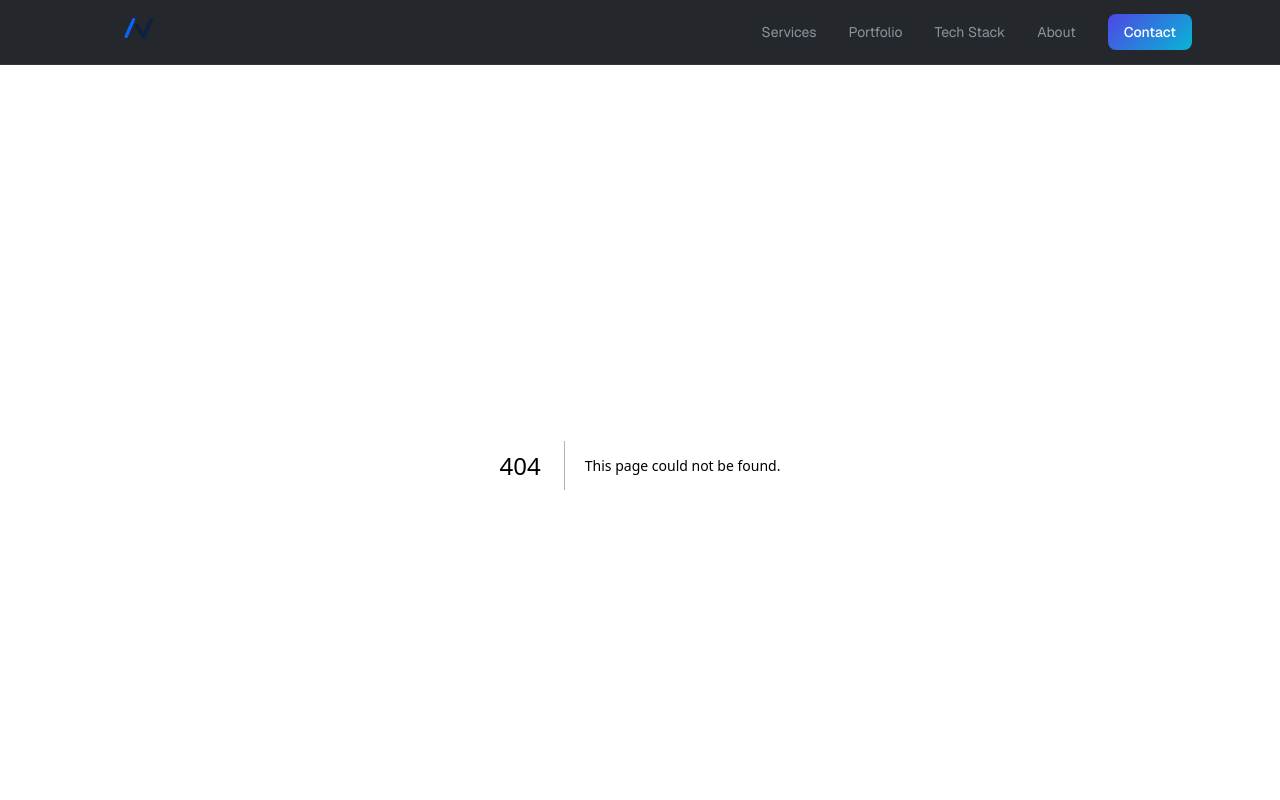
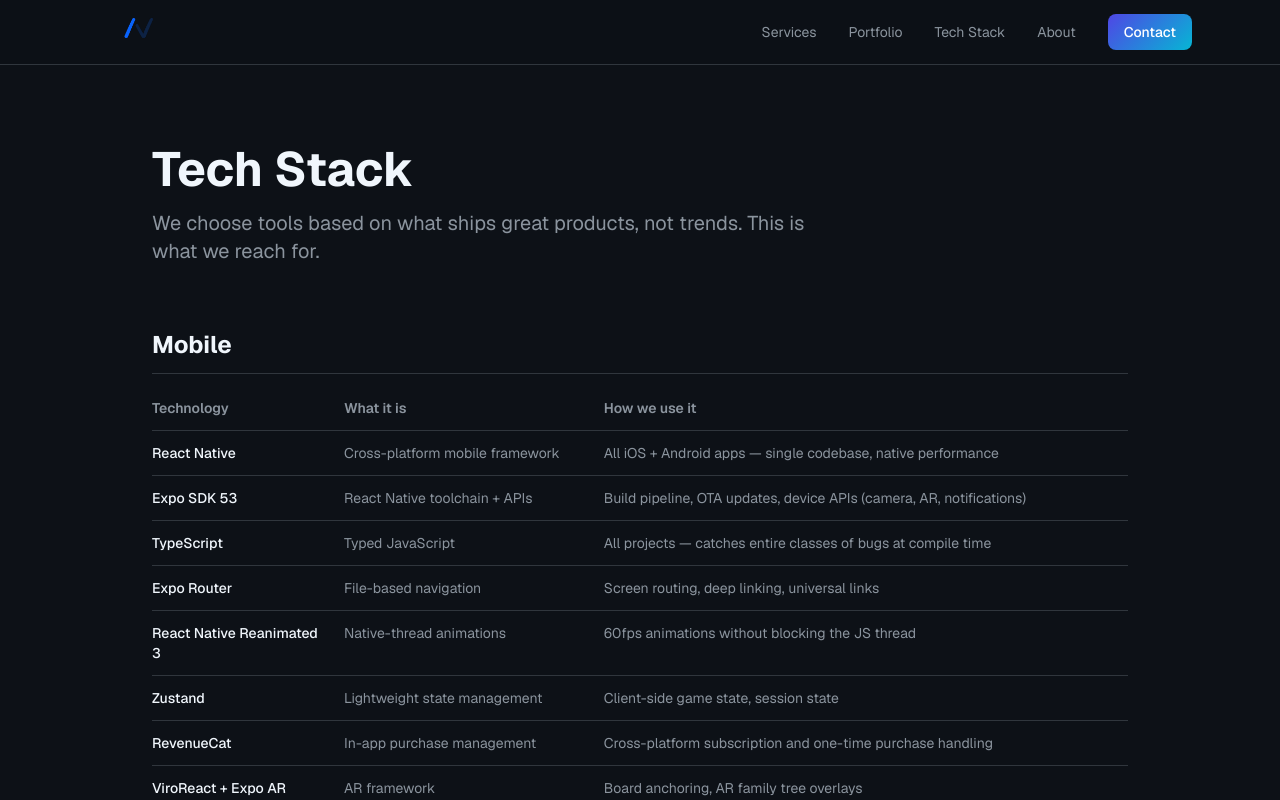
Before and after one commit to Infoversion/InfoversionWebsite, a Next.js app: page /tech-stack in a window 1280 px wide. Before the commit this address had no page. Shown: the top 800 px of the page. Built offline with nearby package versions, Linux system fonts and the light colour scheme.

Commit message:
feat: add tech stack page with six technology category tables

```diff
--- /dev/null
+++ b/app/tech-stack/page.tsx
@@ -0,0 +1,118 @@
+import type { Metadata } from 'next'
+
+export const metadata: Metadata = {
+  title: 'Tech Stack',
+  description: 'The technologies Invoversion uses to build iOS, Android, and web products.',
+}
+
+const categories: { title: string; rows: { tech: string; what: string; how: string }[] }[] = [
+  {
+    title: 'Mobile',
+    rows: [
+      { tech: 'React Native', what: 'Cross-platform mobile framework', how: 'All iOS + Android apps — single codebase, native performance' },
+      { tech: 'Expo SDK 53', what: 'React Native toolchain + APIs', how: 'Build pipeline, OTA updates, device APIs (camera, AR, notifications)' },
+      { tech: 'TypeScript', what: 'Typed JavaScript', how: 'All projects — catches entire classes of bugs at compile time' },
+      { tech: 'Expo Router', what: 'File-based navigation', how: 'Screen routing, deep linking, universal links' },
+      { tech: 'React Native Reanimated 3', what: 'Native-thread animations', how: '60fps animations without blocking the JS thread' },
+      { tech: 'Zustand', what: 'Lightweight state management', how: 'Client-side game state, session state' },
+      { tech: 'RevenueCat', what: 'In-app purchase management', how: 'Cross-platform subscription and one-time purchase handling' },
+      { tech: 'ViroReact + Expo AR', what: 'AR framework', how: 'Board anchoring, AR family tree overlays' },
+      { tech: 'EAS', what: 'Cloud build + OTA', how: 'Production builds, TestFlight/Play Console distribution, over-the-air updates' },
+    ],
+  },
+  {
+    title: 'Web',
+    rows: [
+      { tech: 'Next.js 15', what: 'React framework with App Router', how: 'All web platforms — SSG for marketing, SSR for dynamic data' },
+      { tech: 'React 19', what: 'UI library', how: 'Component model, concurrent rendering, server components' },
+      { tech: 'TypeScript', what: 'Typed JavaScript', how: 'All web projects — end-to-end type safety' },
+      { tech: 'Tailwind CSS v4', what: 'Utility-first CSS', how: 'All styling — no custom CSS files' },
+      { tech: 'shadcn/ui', what: 'Accessible component library', how: 'UI components built on Radix primitives' },
+      { tech: 'Motion (Framer Motion v12)', what: 'Animation library', how: 'Page transitions, scroll animations, micro-interactions' },
+      { tech: 'TipTap', what: 'Rich text editor', how: 'Forum posts, memoirs, heritage documentation' },
+      { tech: 'Drizzle ORM', what: 'Type-safe SQL ORM', how: 'Database queries with full TypeScript inference' },
+      { tech: 'tRPC', what: 'End-to-end type-safe API', how: 'Internal API layer where REST would be over-engineered' },
+    ],
+  },
+  {
+    title: 'Backend & Data',
+    rows: [
+      { tech: 'Supabase', what: 'PostgreSQL + Auth + RLS + Realtime', how: 'Multi-tenant SaaS backends — data isolation via RLS policies' },
+      { tech: 'Neon', what: 'Serverless Postgres', how: "Lightweight projects that don't need the full Supabase surface area" },
+      { tech: 'Firebase Firestore', what: 'NoSQL realtime database', how: 'Real-time sync (PresentPro) — sub-100ms propagation to connected clients' },
+      { tech: 'Cloudflare R2', what: 'Object storage', how: 'Media, documents, exports — S3-compatible, no egress fees' },
+      { tech: 'Cloudflare Workers', what: 'Edge compute', how: 'Middleware, geo-routing, lightweight API at the edge' },
+    ],
+  },
+  {
+    title: 'AI & Intelligence',
+    rows: [
+      { tech: 'Claude API (Anthropic)', what: 'Large language model', how: 'AI personas, post-game coaching, memoir assistants, family historians' },
+      { tech: 'Vercel AI SDK', what: 'AI integration toolkit', how: 'Streaming responses, tool use, provider switching' },
+      { tech: 'Whisper', what: 'Speech-to-text', how: 'Voice note transcription in Heritage' },
+    ],
+  },
+  {
+    title: 'Auth, Email & Payments',
+    rows: [
+      { tech: 'Supabase Auth', what: 'Authentication service', how: 'Email/password, magic link, Google OAuth — all projects' },
+      { tech: 'Clerk', what: 'Auth + user management', how: 'Projects requiring advanced org management and user profiles' },
+      { tech: 'Resend', what: 'Transactional email', how: 'Invites, billing alerts, contact notifications — React Email templates' },
+      { tech: 'Stripe', what: 'Payment processing', how: 'Web subscriptions, Checkout, Customer Portal, Webhooks' },
+      { tech: 'RevenueCat', what: 'Mobile payments', how: 'iOS + Android in-app purchases and subscriptions' },
+    ],
+  },
+  {
+    title: 'Infrastructure & Monitoring',
+    rows: [
+      { tech: 'Vercel', what: 'Deployment platform', how: 'All Next.js deployments — preview branches, edge network' },
+      { tech: 'GitHub Actions', what: 'CI/CD', how: 'Automated testing, linting, deployment triggers' },
+      { tech: 'EAS Build', what: 'Mobile CI/CD', how: 'Cloud builds for iOS + Android, TestFlight/Play Console delivery' },
+      { tech: 'Sentry', what: 'Error tracking', how: 'Runtime error monitoring across web and mobile' },
+      { tech: 'PostHog', what: 'Product analytics', how: 'Feature usage, funnel analysis, session replays' },
+      { tech: 'Vitest', what: 'Unit testing', how: 'Fast unit and integration tests' },
+      { tech: 'Playwright', what: 'E2E testing', how: 'Browser automation for critical user flows' },
+      { tech: 'Detox', what: 'Mobile E2E testing', how: 'End-to-end testing on iOS and Android simulators' },
+    ],
+  },
+]
+
+export default function TechStackPage() {
+  return (
+    <div className="max-w-5xl mx-auto px-6 py-20">
+      <h1 className="text-5xl font-bold text-text-primary mb-4">Tech Stack</h1>
+      <p className="text-text-secondary text-xl mb-16 max-w-2xl">
+        We choose tools based on what ships great products, not trends. This is what we reach for.
+      </p>
+      <div className="flex flex-col gap-14">
+        {categories.map((cat) => (
+          <section key={cat.title}>
+            <h2 className="text-2xl font-bold text-text-primary mb-6 pb-3 border-b border-border">
+              {cat.title}
+            </h2>
+            <div className="overflow-x-auto">
+              <table className="w-full text-sm">
+                <thead>
+                  <tr className="text-left">
+                    <th className="text-text-secondary font-semibold pb-3 pr-6 w-48">Technology</th>
+                    <th className="text-text-secondary font-semibold pb-3 pr-6">What it is</th>
+                    <th className="text-text-secondary font-semibold pb-3">How we use it</th>
+                  </tr>
+                </thead>
+                <tbody>
+                  {cat.rows.map((row) => (
+                    <tr key={row.tech} className="border-t border-border">
+                      <td className="py-3 pr-6 font-medium text-text-primary align-top">{row.tech}</td>
+                      <td className="py-3 pr-6 text-text-secondary align-top">{row.what}</td>
+                      <td className="py-3 text-text-secondary align-top">{row.how}</td>
+                    </tr>
+                  ))}
+                </tbody>
+              </table>
+            </div>
+          </section>
+        ))}
+      </div>
+    </div>
+  )
+}
```
